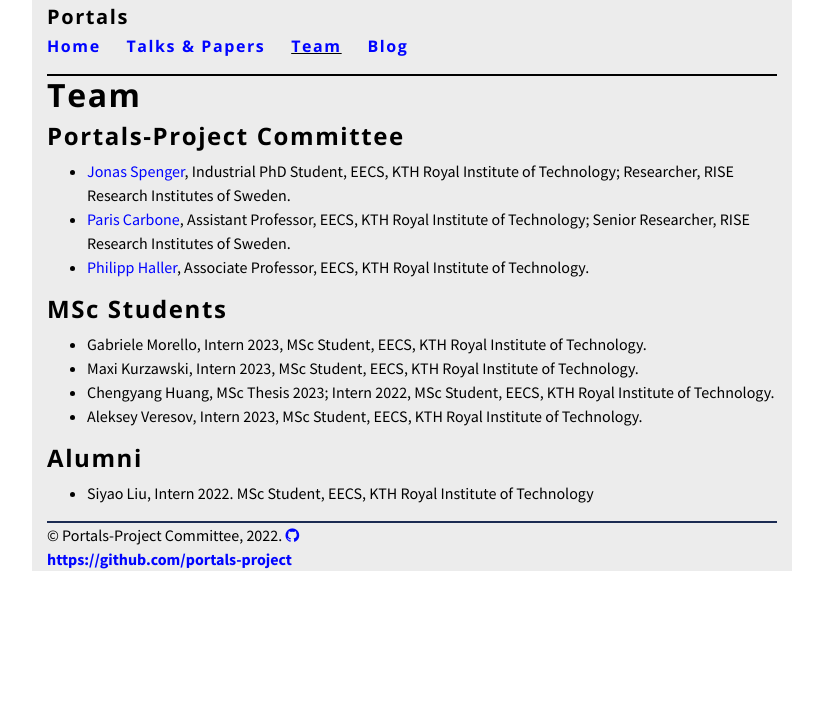
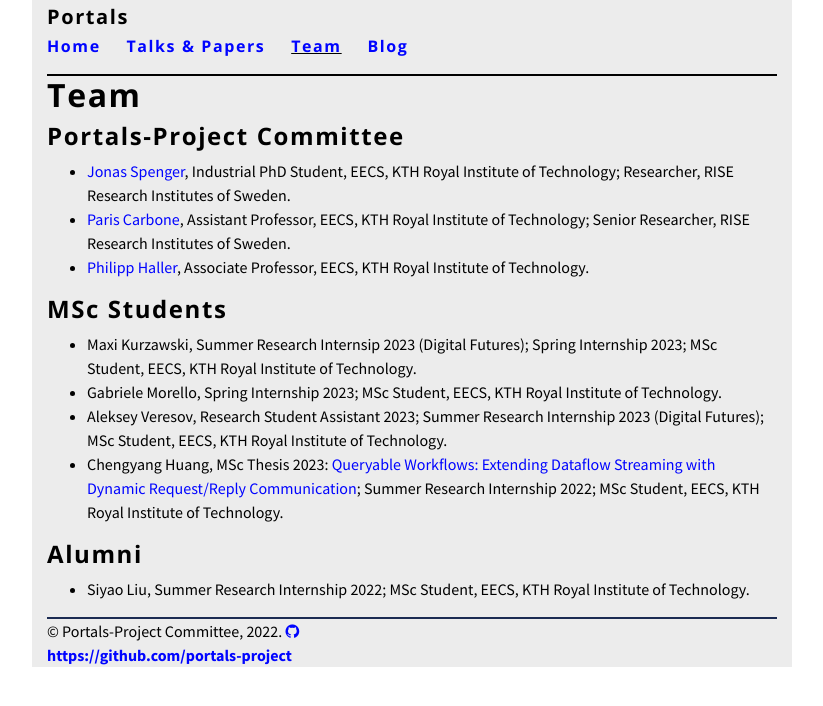
Before and after one commit to portals-project/portals-project.github.io, a Jekyll site: the page built from team.md, in a window 1280 px wide. Shown: the top 706 px of the page, without its empty margins (228-1051 px from the left). Built offline with Jekyll 4.4.1, drawn with Linux system fonts in a browser that asks for light colours.

Commit message:
Update team members

```diff
--- a/team.md
+++ b/team.md
@@ -12,10 +12,10 @@
   Associate Professor, EECS, KTH Royal Institute of Technology.
 
 ## MSc Students
-* Gabriele Morello, Intern 2023, MSc Student, EECS, KTH Royal Institute of Technology.
-* Maxi Kurzawski, Intern 2023, MSc Student, EECS, KTH Royal Institute of Technology.
-* Chengyang Huang, MSc Thesis 2023; Intern 2022, MSc Student, EECS, KTH Royal Institute of Technology.
-* Aleksey Veresov, Intern 2023, MSc Student, EECS, KTH Royal Institute of Technology.
+* Maxi Kurzawski, Summer Research Internsip 2023 (Digital Futures); Spring Internship 2023; MSc Student, EECS, KTH Royal Institute of Technology.
+* Gabriele Morello, Spring Internship 2023; MSc Student, EECS, KTH Royal Institute of Technology.
+* Aleksey Veresov, Research Student Assistant 2023; Summer Research Internship 2023 (Digital Futures); MSc Student, EECS, KTH Royal Institute of Technology.
+* Chengyang Huang, MSc Thesis 2023: [Queryable Workflows: Extending Dataflow Streaming with Dynamic Request/Reply Communication](https://urn.kb.se/resolve?urn=urn:nbn:se:kth:diva-329594); Summer Research Internship 2022; MSc Student, EECS, KTH Royal Institute of Technology.
 
 ## Alumni
-* Siyao Liu, Intern 2022. MSc Student, EECS, KTH Royal Institute of Technology
+* Siyao Liu, Summer Research Internship 2022; MSc Student, EECS, KTH Royal Institute of Technology.
```
